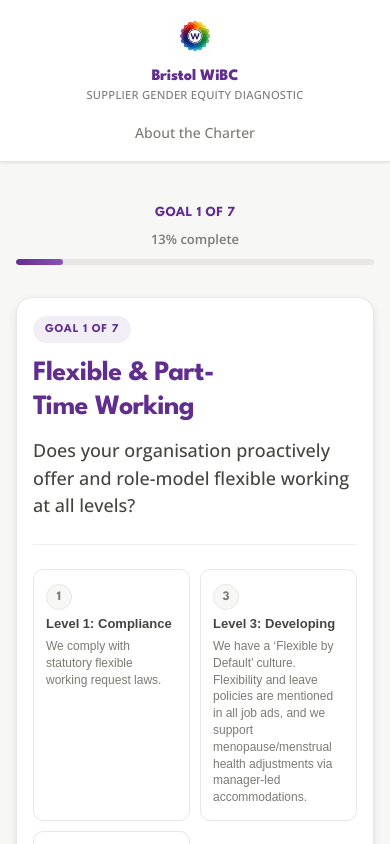
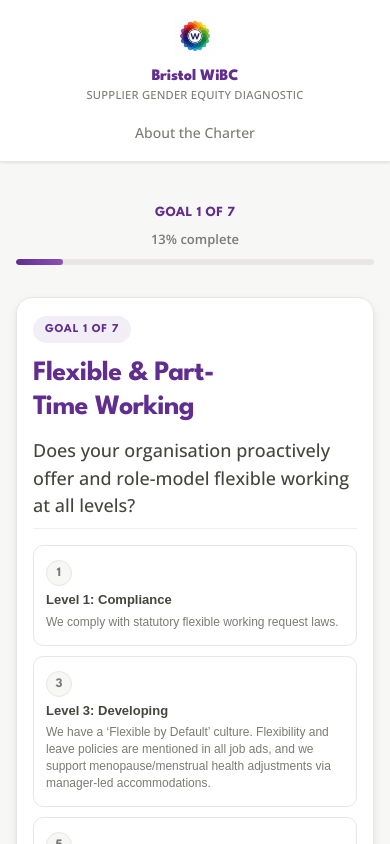
Before and after one commit to ProctorsDigitalDesign/BWiBC, a Next.js app in the folder wibc-sged/: page / in a window 390 px wide. Both pictures are taken after a click on the button "Start Diagnostic". Shown: the top 844 px of the page. Built offline with nearby package versions, Linux system fonts and the light colour scheme.

Commit message:
Fix mobile grid and reduce goal header gaps

```diff
--- a/wibc-sged/app/globals.css
+++ b/wibc-sged/app/globals.css
@@ -598,7 +598,11 @@
     align-items: center;
   }
   .scale-grid {
-    grid-template-columns: 1fr 1fr;
+    grid-template-columns: 1fr;
+  }
+  .goal-header {
+    padding-bottom: var(--space-sm);
+    margin-bottom: var(--space-md);
   }
   .form-grid-2 {
     grid-template-columns: 1fr;
--- a/wibc-sged/app/page.tsx
+++ b/wibc-sged/app/page.tsx
@@ -241,7 +241,7 @@
     return (
       <div className="card">
         {/* Goal Header */}
-        <div className="goal-header" style={{ marginBottom: "1.5rem", paddingBottom: "1.5rem" }}>
+        <div className="goal-header">
           <div className="goal-badge">
             <span>Goal {goalIndex + 1} of {GOALS.length}</span>
           </div>
```
